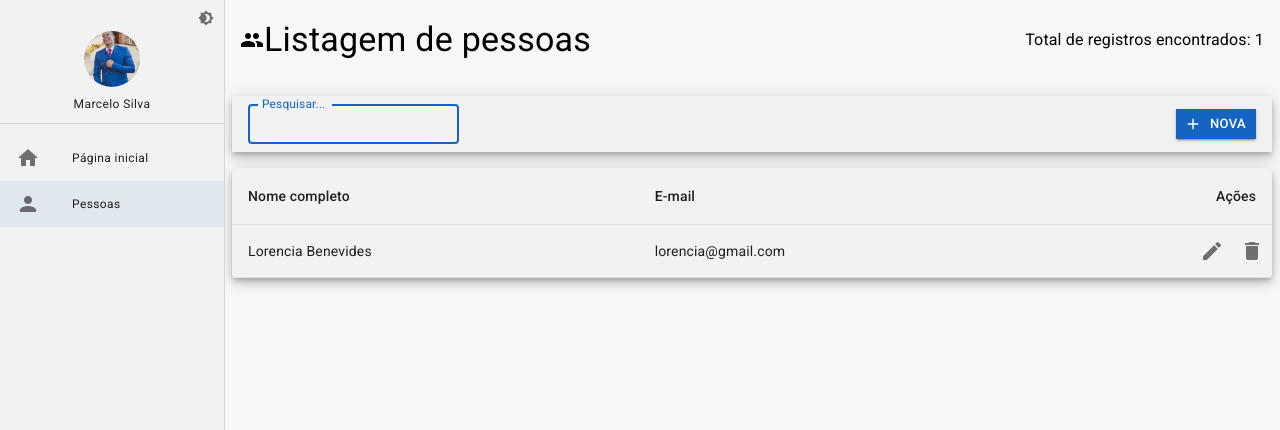
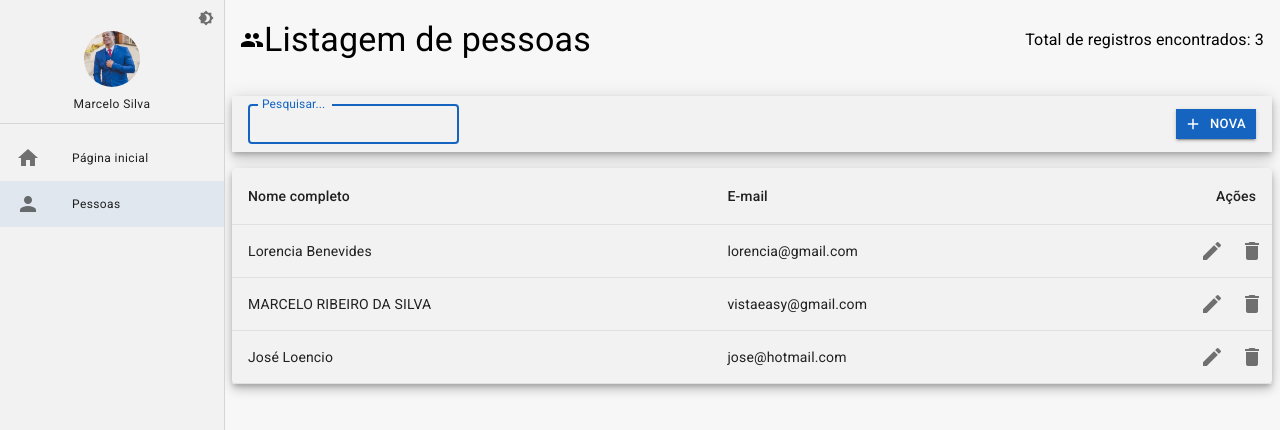
Before and after one commit to EuMarcel0/cadastro, a React (Vite) app: page /pessoas in a window 1280 px wide. Shown: the top 430 px of the page. Built offline with nearby package versions, Linux system fonts and the light colour scheme; data requests are answered from the project's data file.

Commit message:
chore: grid form inputs finished

```diff
--- a/mock/db.json
+++ b/mock/db.json
@@ -1,10 +1,22 @@
 {
   "pessoas": [
     {
+      "id": 2,
       "fullName": "Lorencia Benevides",
       "email": "lorencia@gmail.com",
-      "cityId": "2",
-      "id": 2
+      "cityId": "2"
+    },
+    {
+      "fullName": "MARCELO RIBEIRO DA SILVA",
+      "email": "vistaeasy@gmail.com",
+      "cityId": "3",
+      "id": 3
+    },
+    {
+      "fullName": "José Loencio",
+      "email": "jose@hotmail.com",
+      "cityId": "4",
+      "id": 4
     }
   ]
 }
--- a/src/pages/pessoas/DetalhesPessoas.tsx
+++ b/src/pages/pessoas/DetalhesPessoas.tsx
@@ -1,4 +1,4 @@
-import { Box, Grid, LinearProgress } from '@mui/material';
+import { Box, Grid, LinearProgress, Paper, Typography } from '@mui/material';
 import { FormHandles } from '@unform/core';
 import { Form } from '@unform/web';
 import { useEffect, useRef, useState } from 'react';
@@ -24,8 +24,10 @@ export const DetalhesPessoas: React.FC = () => {
 
 	useEffect(() => {
 		if (id !== 'nova') {
+			setLoaging(true);
 			PersonService.getById(Number(id))
 				.then((response) => {
+					setLoaging(false);
 					if (response instanceof Error) {
 						alert(response.message);
 						navigate('/pessoas');
@@ -88,7 +90,7 @@ export const DetalhesPessoas: React.FC = () => {
 
 	return (
 		<LayoutBaseDePagina
-			title={id === 'nova' ? ' → Cadastro de pessoas' : `Editando ${name}`}
+			title={id === 'nova' ? ' → Cadastro de pessoas' : `→ Editando ${name}`}
 			icon=''
 			toolbar={<FerramentasDetalhes
 				onClickInBack={() => navigate('/pessoas')}
@@ -102,18 +104,27 @@ export const DetalhesPessoas: React.FC = () => {
 			/>
 			}
 		>
-			{loading &&
-				<LinearProgress />
-			}
-
 
 			<Form ref={unformRef} onSubmit={handleClickInSave}>
 				<Box
 					display='flex'
 					alignItems='center'
 					justifyContent='center'
+					component={Paper}
+					padding={3}
 				>
 					<Grid container direction='column'>
+
+						{loading &&
+							<Grid item>
+								<LinearProgress variant='indeterminate' />
+							</Grid>
+						}
+
+						<Grid item>
+							<Typography variant='h6' align='center' marginY={4} >Informe seus dados</Typography>
+						</Grid>
+
 						<Grid container item direction='row' justifyContent='center'>
 							<Grid item xs={12} sm={12} md={10} lg={8} xl={6}>
 								<UnformInputText fullWidth name='fullName' label='Nome completo...' autoFocus />
--- a/src/shared/components/barra-de-ferraments/FerramentasDetalhes.tsx
+++ b/src/shared/components/barra-de-ferraments/FerramentasDetalhes.tsx
@@ -140,7 +140,7 @@ export const FerramentasDetalhes = ({
 				<Box display='flex' flex={1} justifyContent='end'>
 					<Button
 						sx={{ borderRadius: 0 }}
-						variant='contained'
+						variant='outlined'
 						startIcon={<Icon>arrow_back</Icon>}
 						size="small"
 						onClick={onClickInBack}
```
